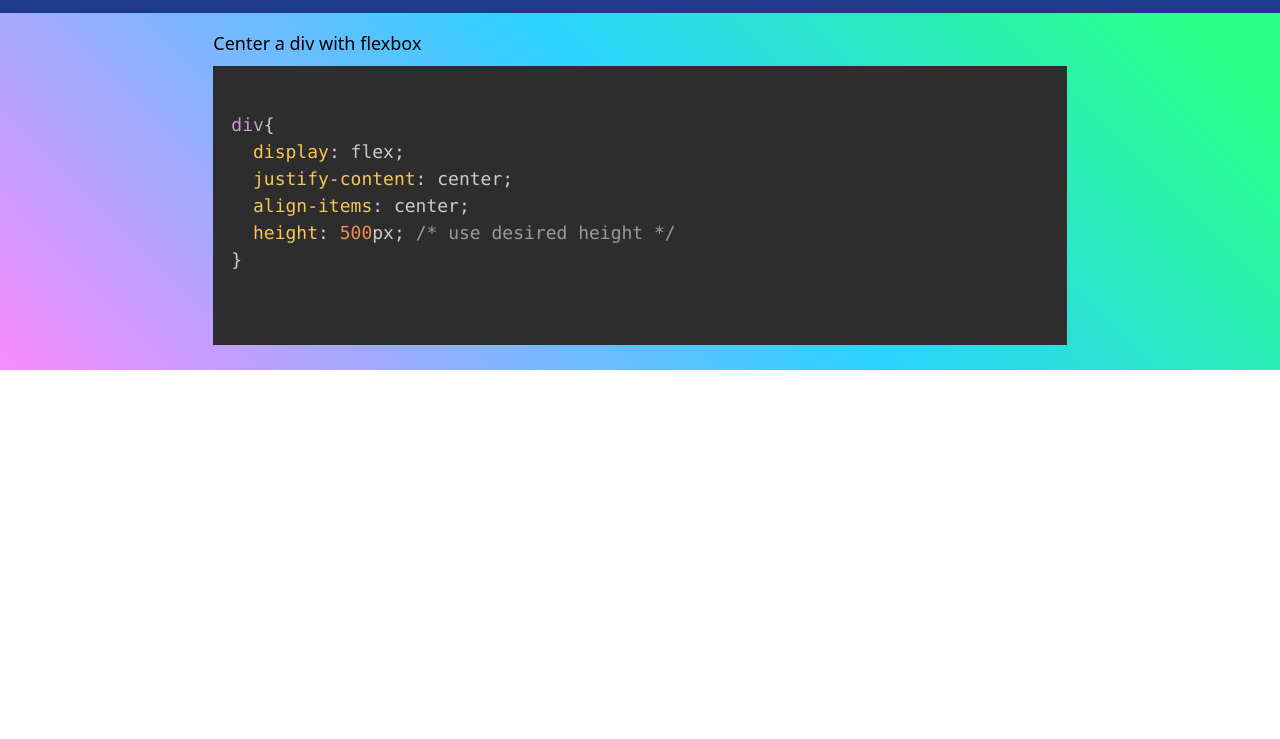
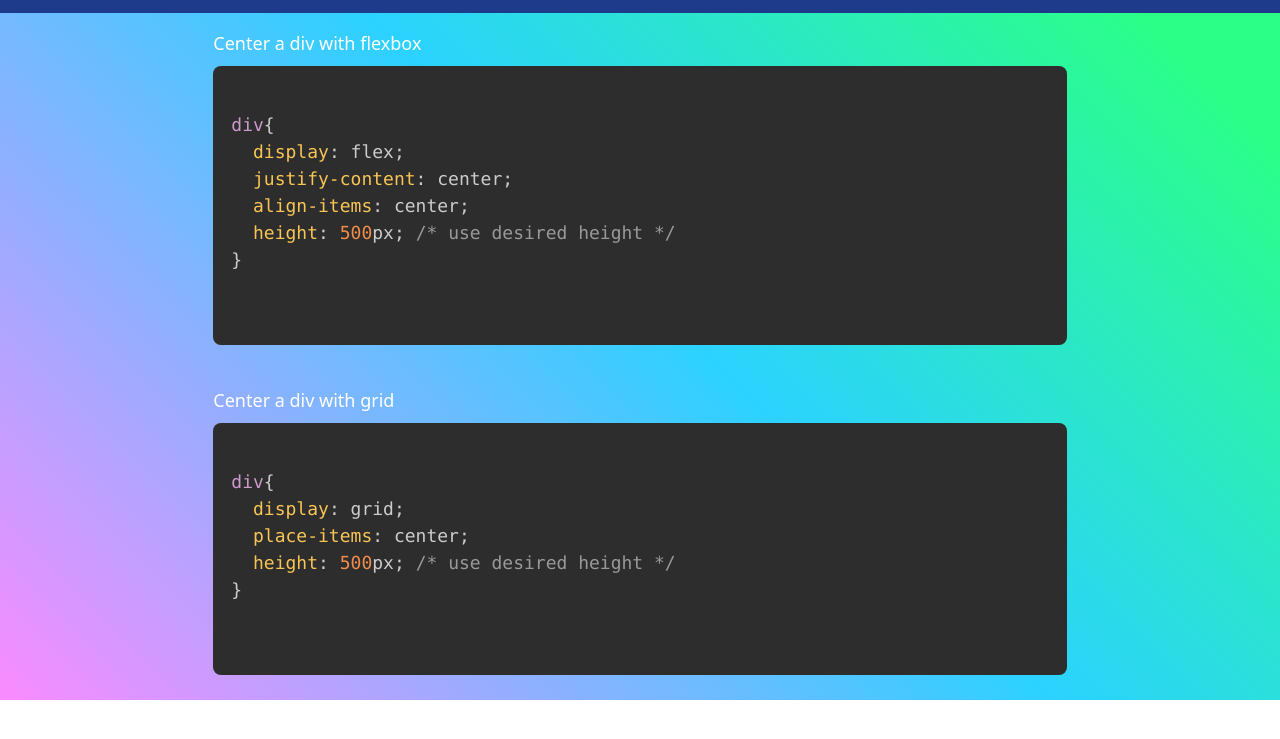
Before and after one commit to numan-iftikhar/code-snippets, a website built with Vite: page index.html in a window 1280 px wide. Shown: the part 51-790 px from the top of the page. Built offline with nearby package versions, Linux system fonts and the light colour scheme.

Commit message:
add grid center

```diff
--- a/index.html
+++ b/index.html
@@ -9,7 +9,7 @@
     <script src="https://cdn.tailwindcss.com"></script>
     <link rel="stylesheet" href="style.css" />
     <script src="prism.js"></script>
-    <title>WebDev Cheatsheet</title>
+    <title>Code Snippets</title>
     <style>
       body {
         background: linear-gradient(45deg, #fa8bff 0%, #2bd2ff 52%, #2bff88 90%)
@@ -25,15 +25,28 @@
       <div>WebDev CheatSheet</div>
     </nav>
 
-    <div class="container w-2/3 m-auto font-medium">
+    <div class="container w-2/3 m-auto font-medium text-white">
       <div class="py-4 text-lg">
         Center a div with flexbox
-        <pre class="lang-css">
-            <code>
+        <pre class="lang-css rounded-lg p-0">
+          <code>
 div{
   display: flex;
   justify-content: center;
   align-items: center;
+  height: 500px; /* use desired height */
+}
+          </code>
+        </pre>
+      </div>
+
+      <div class="py-4 text-lg">
+        Center a div with grid
+        <pre class="lang-css rounded-lg">
+            <code>
+div{
+  display: grid;
+  place-items: center;
   height: 500px; /* use desired height */
 }
             </code>
@@ -41,5 +54,6 @@ div{
       </div>
 
     </div>
+
   </body>
 </html>
```
